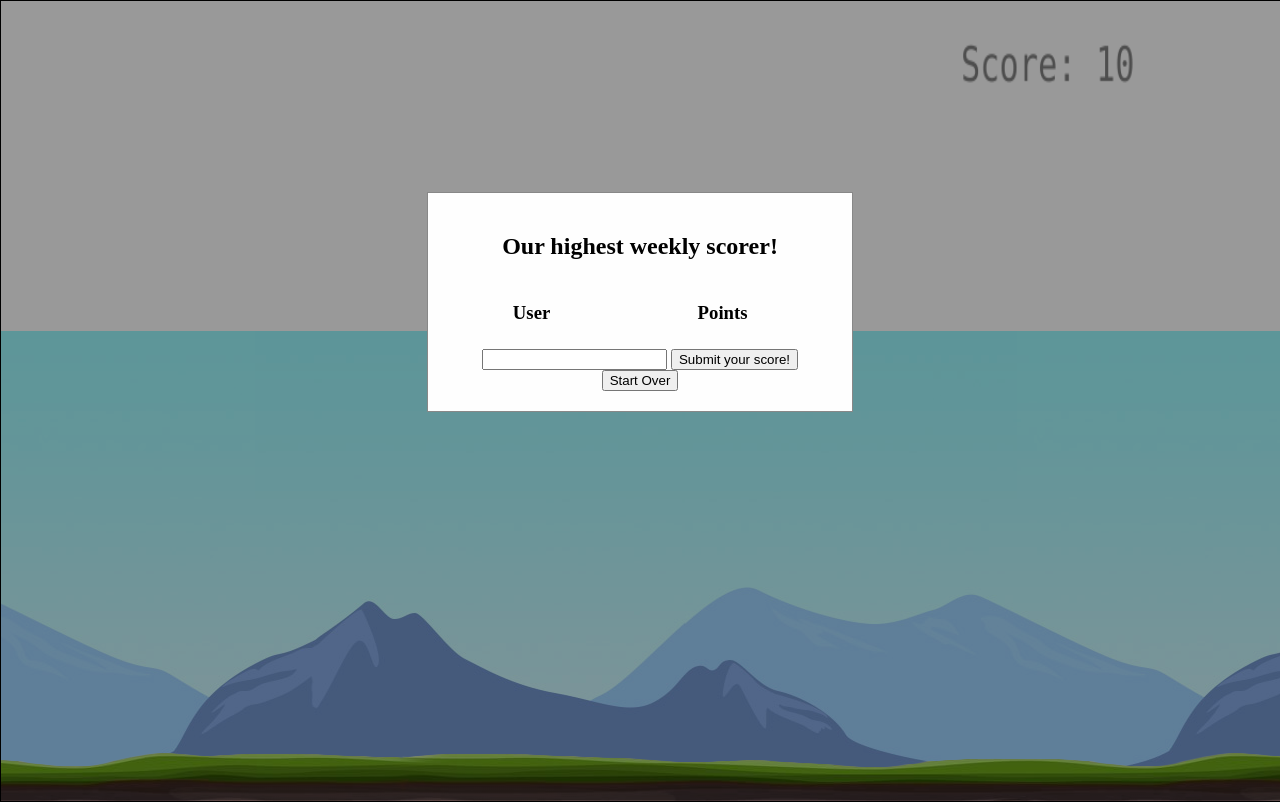
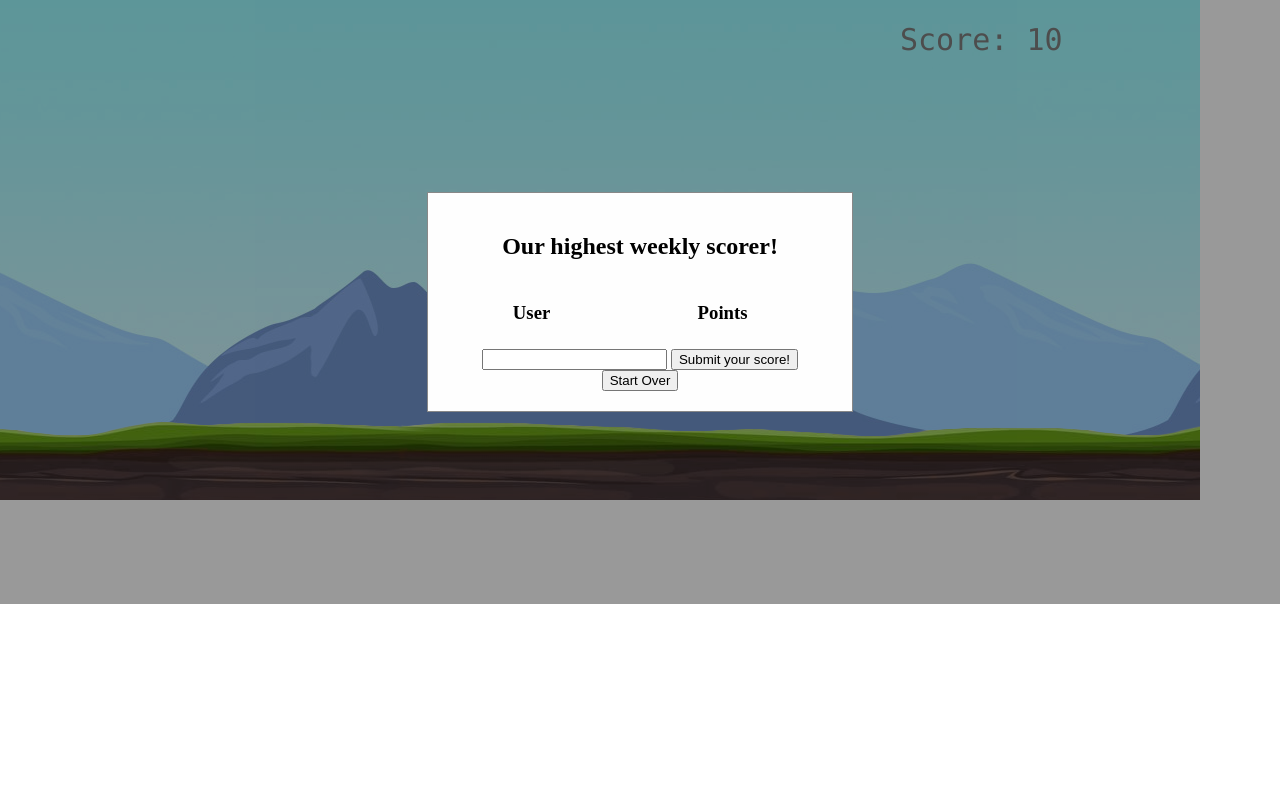
Before and after one commit to FoxPawPaws/JointJumper, a plain HTML site: page www/index.html in a window 1280 px wide. Drawn offline with Linux system fonts and the light colour scheme; no server answers.

Commit message:
added a lot

```diff
--- a/config.xml
+++ b/config.xml
@@ -20,6 +20,7 @@
         <allow-intent href="market:*" />
         <preference name="orientation" value="landscape" />
         <preference name="fullscreen" value="true" />
+        <preference name="webviewbounce" value="false" />
         <preference name="DisallowOverscroll" value="true" />
     </platform>
     <platform name="ios">
@@ -27,6 +28,7 @@
         <allow-intent href="itms-apps:*" />
         <preference name="orientation" value="landscape" />
         <preference name="fullscreen" value="true" />
+        <preference name="webviewbounce" value="false" />
         <preference name="DisallowOverscroll" value="true" />
         <!-- iOS 8.0+ -->
 <!-- iPhone 6 Plus  -->
--- a/www/index.html
+++ b/www/index.html
@@ -12,9 +12,8 @@
     <style>
 
         canvas{
-            border:1px solid #000000;
-            width:100%; /*1200px*/
-            height:100%;
+            width:1200px; /*1200px*/
+            height:500px;
             background-image: url("assets/ground.png"), url("assets/bg.jpg");
             background-position: 0 110%, 0px 110%;
             background-repeat: repeat-x, repeat-x;
@@ -34,7 +33,6 @@
           left: 0;
           top: 0;
           width: 100%; /* Full width */
-          height: 100%; /* Full height */
           overflow: auto; /* Enable scroll if needed */
           background-color: rgb(0,0,0); /* Fallback color */
           background-color: rgba(0,0,0,0.4); /* Black w/ opacity */
@@ -90,6 +88,7 @@
         var colours=["pigSprite", "pigSprite", "pigSprite", "pigSprite","badgerSprite","badgerSprite", "greenSprite"];
 
         function startGame(){
+            document.addEventListener('touchmove', function(e) { e.preventDefault(); }, false);
             gamearea.start();
         }
         function gameOver(){
```
